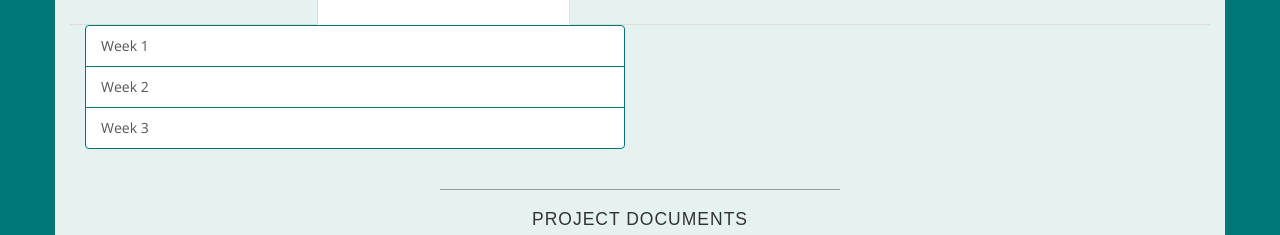
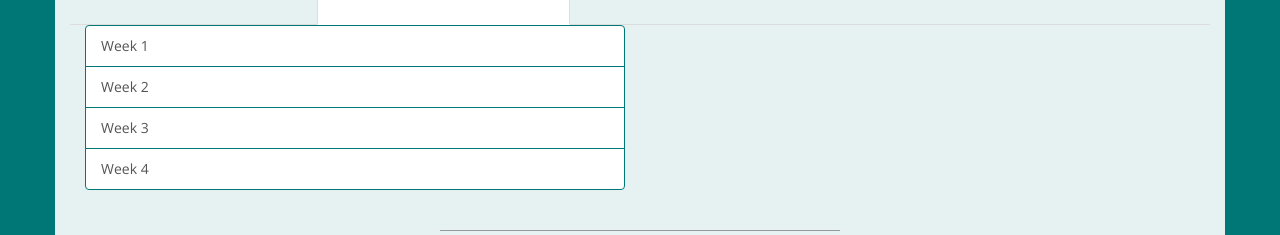
Before and after one commit to ajbowler/graphalyzer.github.io, a plain HTML site: page docs.html in a window 1280 px wide. Shown: the part 565-800 px from the top of the page. Drawn offline with nearby package versions, Linux system fonts and the light colour scheme.

Commit message:
Weekly Report #4

```diff
--- a/docs.html
+++ b/docs.html
@@ -114,6 +114,7 @@
                   <a target="_blank" href="/docs/weekly_reports/semester2/week1.pdf" class="list-group-item">Week 1</a>
                   <a target="_blank" href="/docs/weekly_reports/semester2/week2.pdf" class="list-group-item">Week 2</a>
                   <a target="_blank" href="/docs/weekly_reports/semester2/week3.pdf" class="list-group-item">Week 3</a>
+                  <a target="_blank" href="/docs/weekly_reports/semester2/week4.pdf" class="list-group-item">Week 4</a>
                 </div>
               </div>
             </div>
```
Also changed, not shown: 1 other file.
